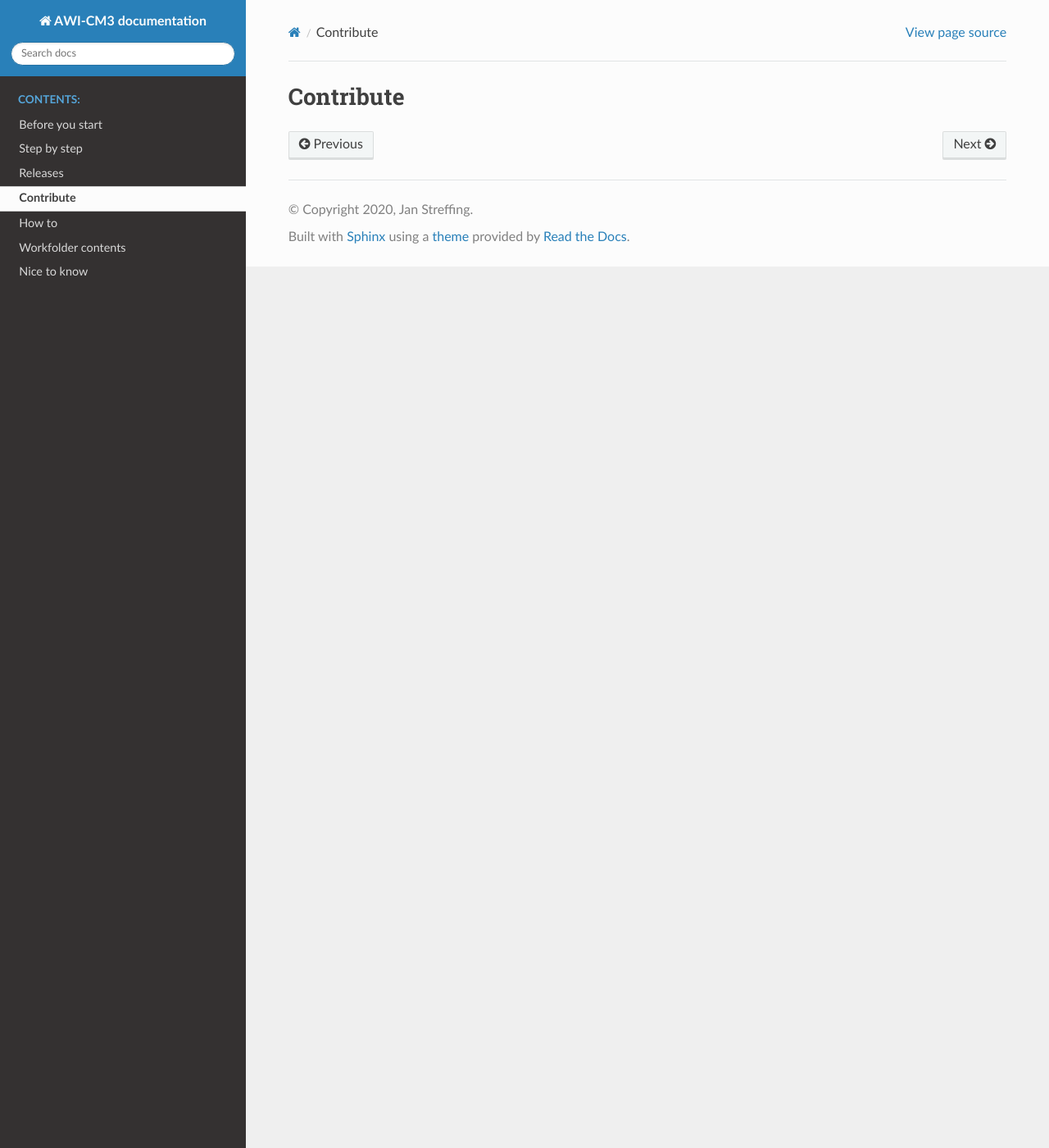
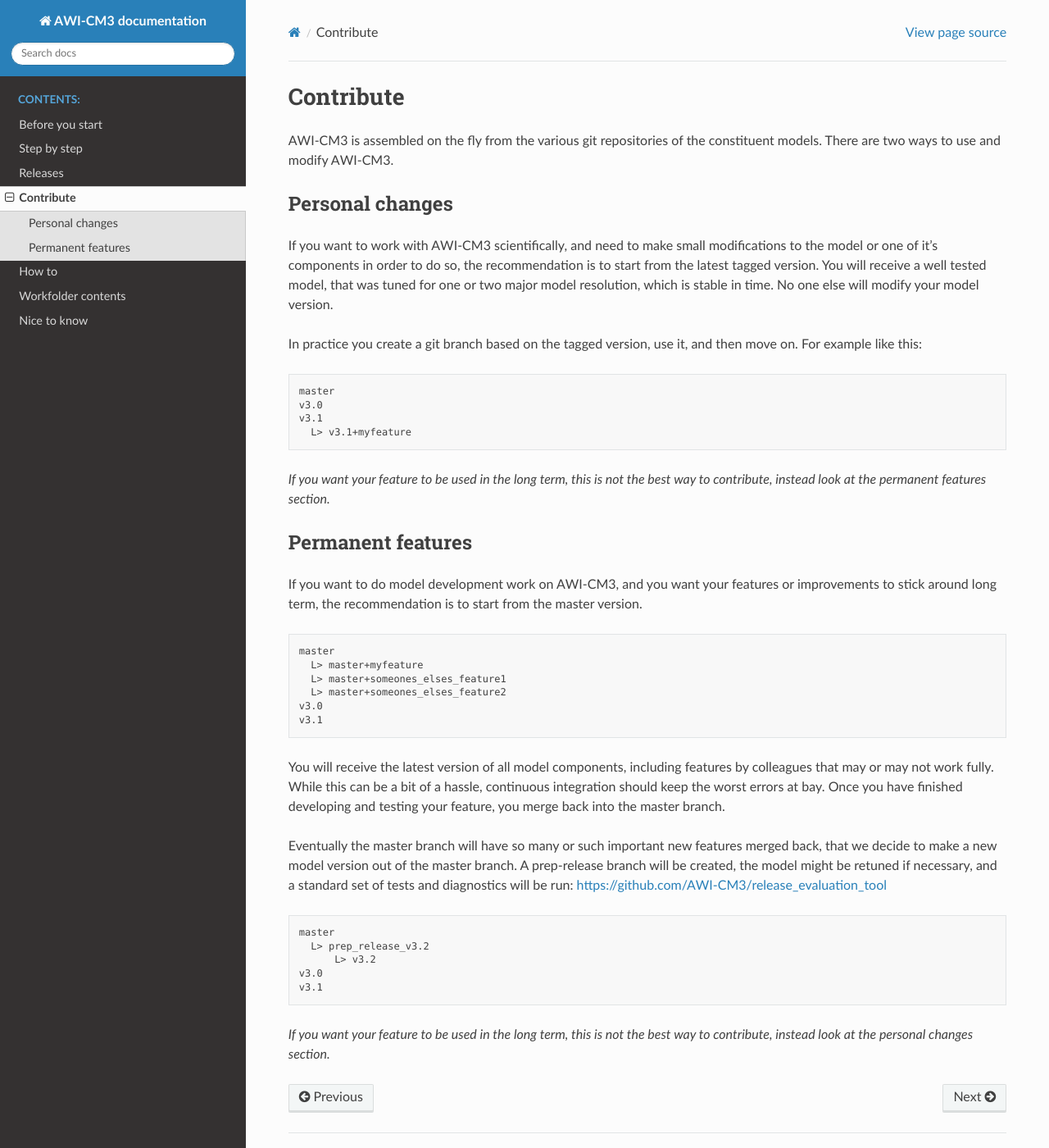
Before and after one commit to AWI-ESM/documentation_AWI-CM3, a Sphinx documentation site: the page built from source/contribute.rst, in a window 1280 px wide and 1400 px high. Shown: the whole window at 82% size. Built offline with Sphinx 7.4.7 and the Read the Docs theme 2.0.0, drawn with Linux system fonts in a browser that asks for light colours.

Commit message:
Update contribute.rst

```diff
--- a/source/contribute.rst
+++ b/source/contribute.rst
@@ -2,3 +2,49 @@
 
 Contribute
 **********
+
+AWI-CM3 is assembled on the fly from the various git repositories of the constituent models. There are two ways to use and modify AWI-CM3.
+
+Personal changes
+----------------
+If you want to work with AWI-CM3 scientifically, and need to make small modifications to the model or one of it's components in order to do so, the recommendation is to start from the latest tagged version. You will receive a well tested model, that was tuned for one or two major model resolution, which is stable in time. No one else will modify your model version.
+
+In practice you create a git branch based on the tagged version, use it, and then move on. For example like this:
+
+.. code-block:: Bash
+
+  master
+  v3.0
+  v3.1
+    L> v3.1+myfeature
+
+
+*If you want your feature to be used in the long term, this is not the best way to contribute, instead look at the permanent features section.*
+
+Permanent features
+-----------------
+
+If you want to do model development work on AWI-CM3, and you want your features or improvements to stick around long term, the recommendation is to start from the master version.
+
+.. code-block:: Bash
+
+  master
+    L> master+myfeature
+    L> master+someones_elses_feature1
+    L> master+someones_elses_feature2
+  v3.0
+  v3.1
+
+You will receive the latest version of all model components, including features by colleagues that may or may not work fully. While this can be a bit of a hassle, continuous integration should keep the worst errors at bay. Once you have finished developing and testing your feature, you merge back into the master branch.
+
+Eventually the master branch will have so many or such important new features merged back, that we decide to make a new model version out of the master branch. A prep-release branch will be created, the model might be retuned if necessary, and a standard set of tests and diagnostics will be run: https://github.com/AWI-CM3/release_evaluation_tool
+
+.. code-block:: Bash
+
+  master
+    L> prep_release_v3.2
+        L> v3.2
+  v3.0
+  v3.1
+
+*If you want your feature to be used in the long term, this is not the best way to contribute, instead look at the personal changes section.*
```
